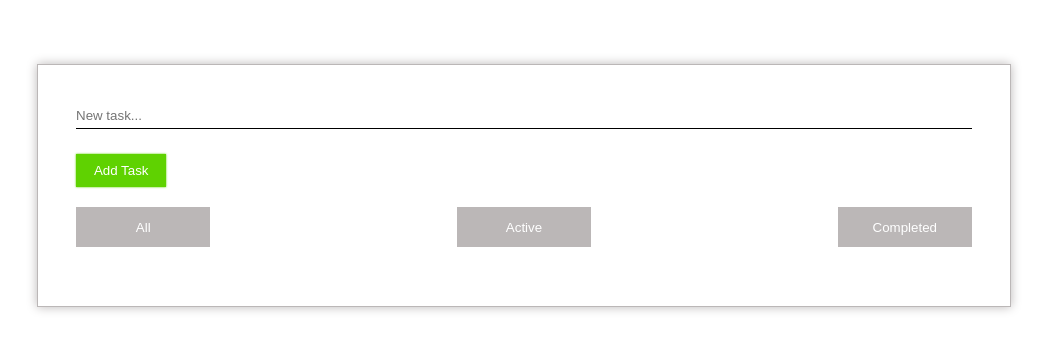
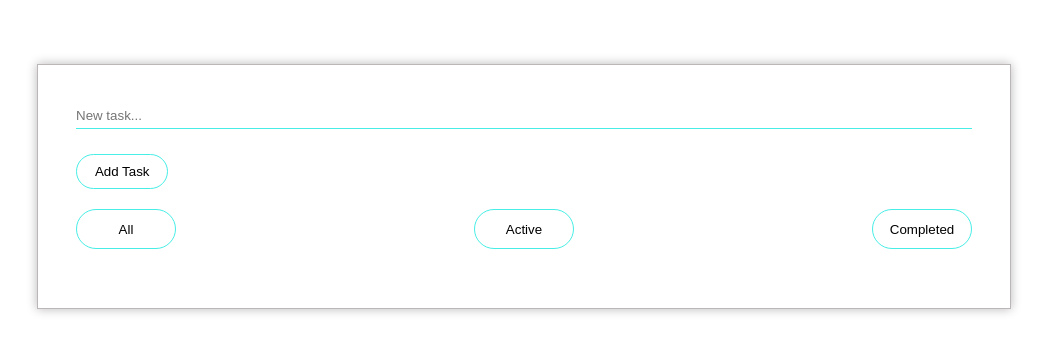
Before and after one commit to maryamrmz/Todo, a plain HTML site: page index.html in a window 1280 px wide. Shown: the whole page, without its empty margins (116-1163 px from the left). Drawn offline with Linux system fonts and the light colour scheme.

Commit message:
better style

```diff
--- a/app.css
+++ b/app.css
@@ -1,6 +1,12 @@
 * {
     padding: 0;
     margin: 0;
+}
+
+body {
+    color: #5e847e;
+    font-size: 15px;
+    font-family: Arial, Helvetica, sans-serif;
 }
 
 .main {
@@ -15,17 +21,17 @@
     padding: 5px 0;
     border: none;
     outline: none;
-    border-bottom: 1px solid;
+    border-bottom: 1px solid rgb(71, 238, 230);
     width: 100%;
     margin-bottom: 25px;
 }
 
 .submit {
     padding: 1% 2%;
-    border: none;
-    box-shadow: 0 0 2px rgb(95, 210, 1);
-    color: white;
-    background-color: rgb(95, 210, 1);
+    border: 1px solid rgb(71, 238, 230);
+    border-radius: 40px;
+    outline: none;
+    background: none;
     cursor: pointer;
 }
 
@@ -71,24 +77,24 @@
 }
 
 .buttons a {
-    width: 15%;
+    width: 10%;
     min-width: 100px;
     margin: 20px 0;
 }
 
 .buttons input {
-    color: #fff;
     background: none;
     outline: none;
-    border: none;
     cursor: pointer;
     height: 40px;
-    background: rgb(187, 183, 183);
+    border: 1px solid rgb(71, 238, 230);
+    border-radius: 40px;
     width: 100%;
 }
 
 .buttons input:hover {
-    background: cadetblue;
+    transition: all 0.5s;
+    transform: scale(1.1);
 }
 
 .task span input {
--- a/index.html
+++ b/index.html
@@ -7,7 +7,11 @@
 
     <body>
         <div class="main">
-            <form class="task-form" onsubmit="event.preventDefault();addTask()">
+            <form
+                class="task-form"
+                onsubmit="event.preventDefault();addTask()"
+                onclick="three('all')"
+            >
                 <input
                     id="taskInput"
                     placeholder="New task..."
```
